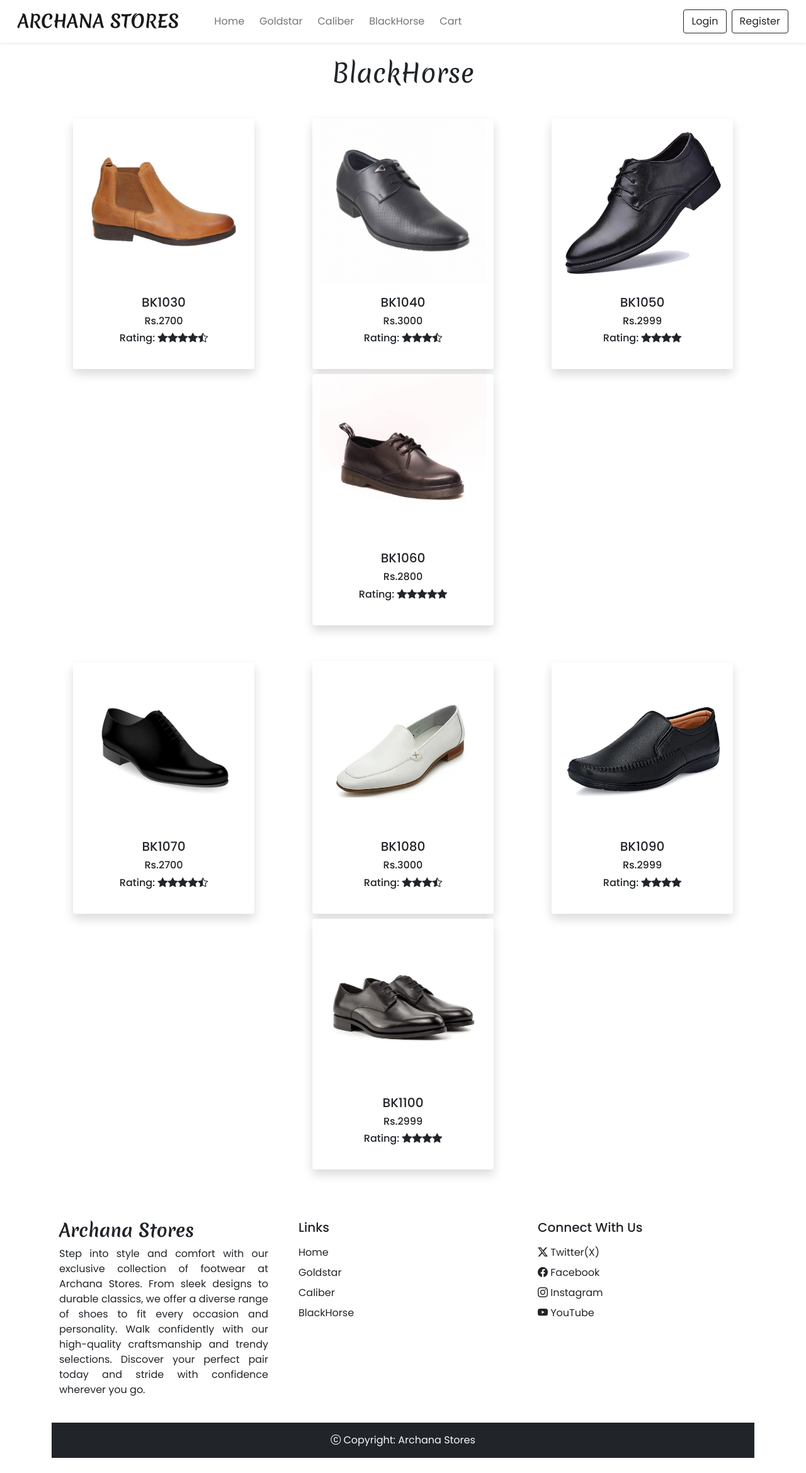
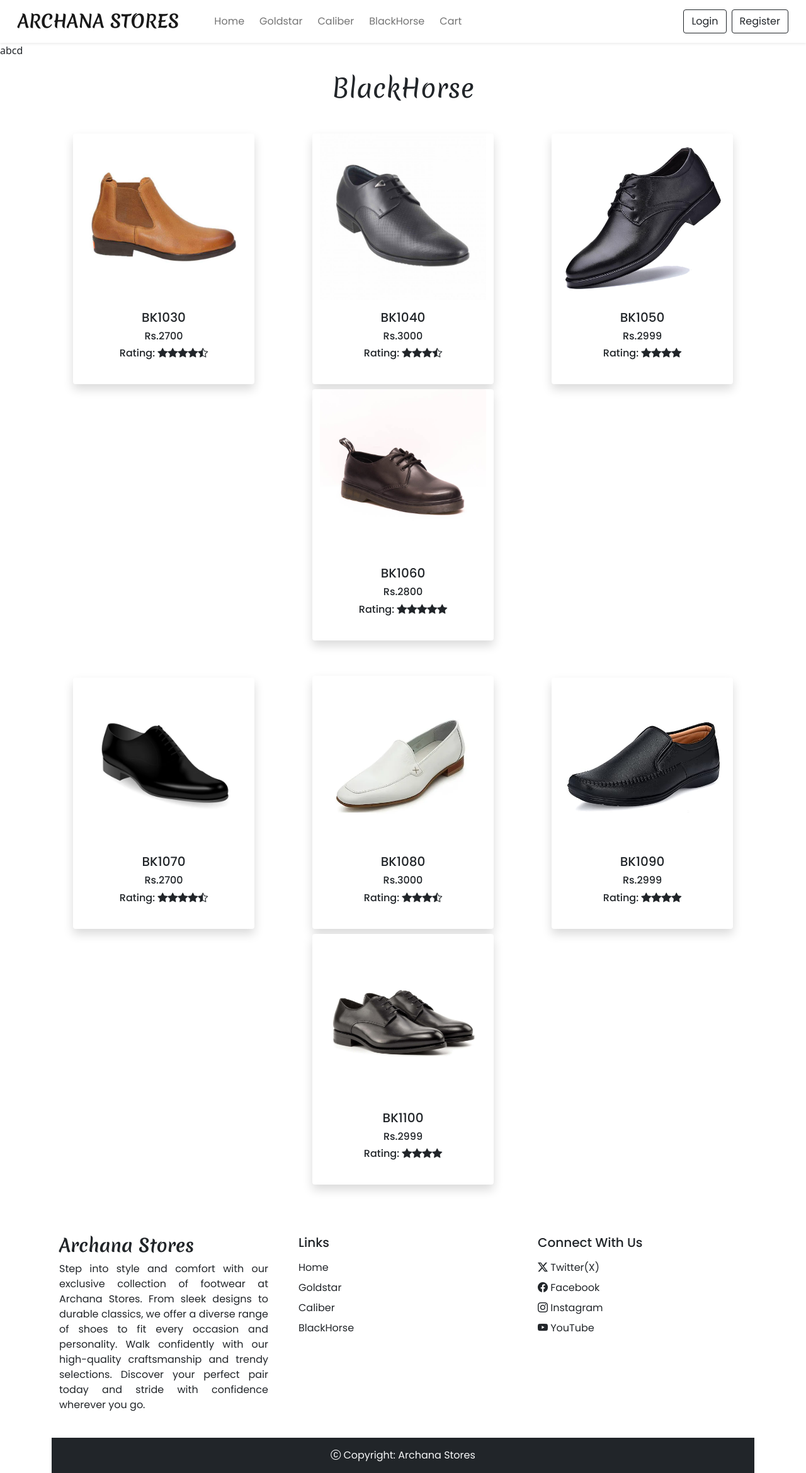
Before and after one commit to pradiptapoudel/SummerProject, a PHP site: page /summerproject/blackhorse.php in a window 1280 px wide. Shown: the whole page at 63% size. Before the commit the page ends 2315 px from the top, so only its background shows below. Run offline with PHP 8.4, Linux system fonts and the light colour scheme.

Commit message:
SummerProject

```diff
--- a/blackhorse.php
+++ b/blackhorse.php
@@ -15,7 +15,7 @@
     <?php
 require('inc/header.php');
 ?>
-
+abcd
 <body>
 <center><h1 class="header h-font mt-4">BlackHorse</h1></center>
 <div class="container mt-5">
```
